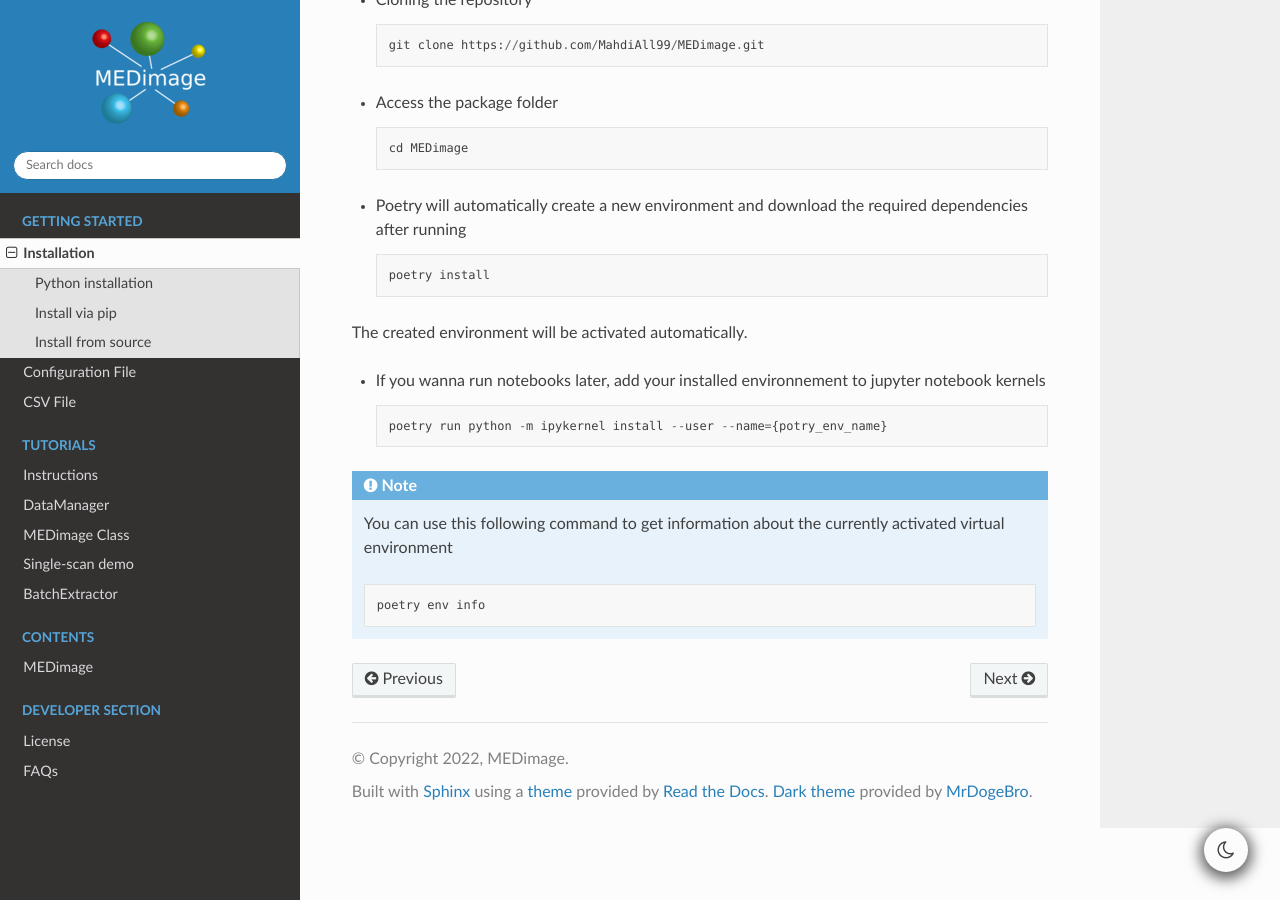
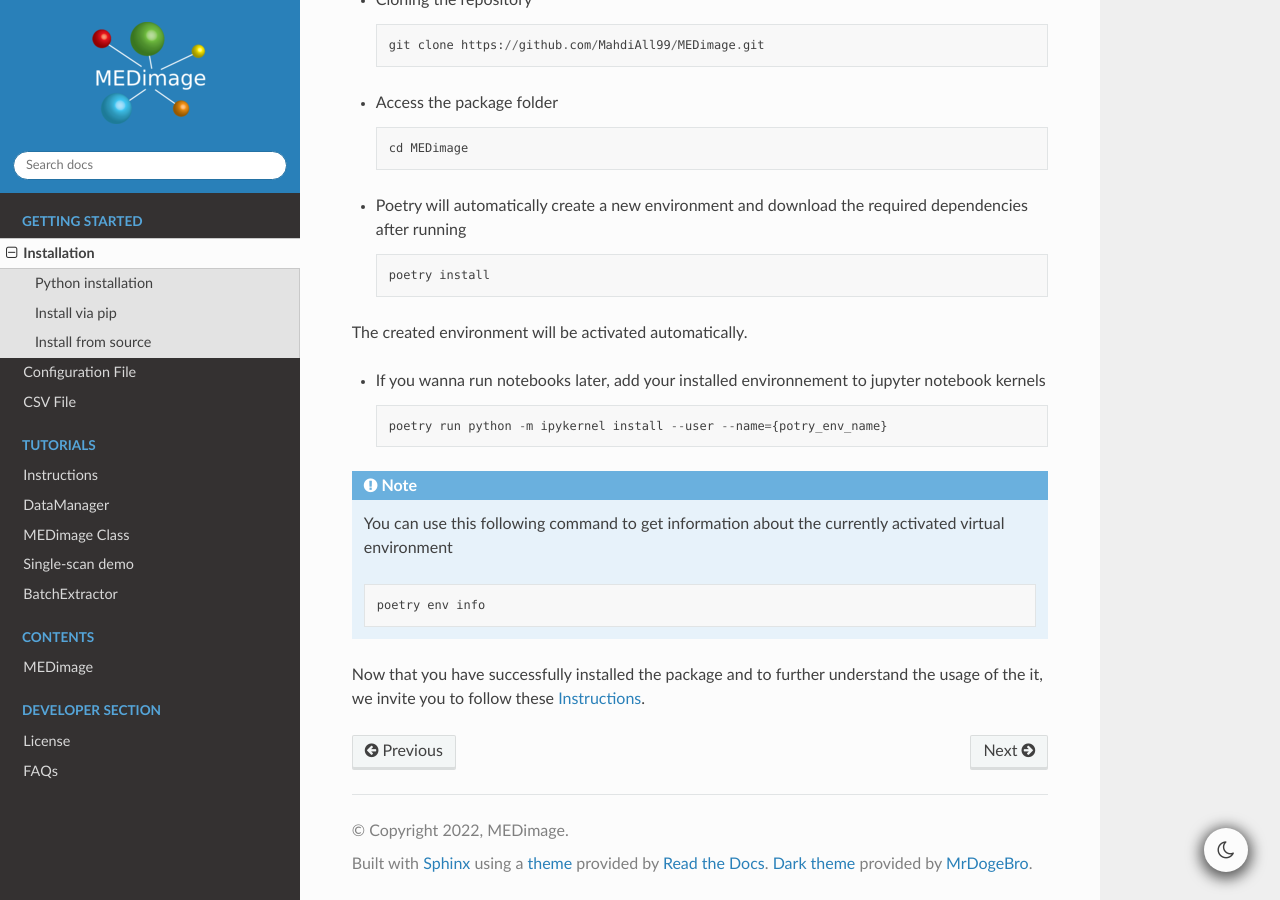
Before and after one commit to MahdiAll99/MEDimage, a Sphinx documentation site: the page built from docs/Installation.rst, in a window 1280 px wide and 900 px high, scrolled down 1576 px. Built offline with Sphinx 7.4.7 and the Read the Docs theme 2.0.0, drawn with Linux system fonts in a browser that asks for light colours.

Commit message:
Updated instructions and some explanations

```diff
--- a/docs/Installation.rst
+++ b/docs/Installation.rst
@@ -84,3 +84,5 @@ The created environment will be activated automatically.
 .. |poetry-logo| image:: https://python-poetry.org/images/logo-origami.svg
     :width: 3%
     :target: https://python-poetry.org/docs/
+
+Now that you have successfully installed the package and to further understand the usage of the it, we invite you to follow these :doc:`../tutorials`.
```
Also changed, not shown: docs/tutorials.rst (+4 -3 lines).
